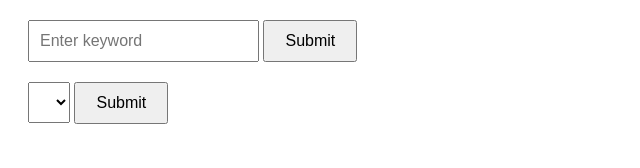
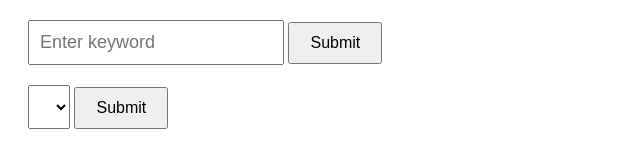
Before and after one commit to asadfullstackdev/fullsatck-rim-product-assessment, an Electron app: page frontend/index.html in a window 800 px wide. Shown: the whole page, without its empty margins (0-640 px from the left). Drawn offline with Linux system fonts and the light colour scheme; no server answers.

Commit message:
Minor styling change and removed extra comments

```diff
--- a/frontend/renderer.js
+++ b/frontend/renderer.js
@@ -14,7 +14,6 @@ document.getElementById("submit-machine").addEventListener("click", () => {
   });
 });
 
-// Fetch the machine list and update the UI
 ipcRenderer.invoke("get-machines").then((machines) => {
   if (machines.length > 0) {
     const machineSelect = document.getElementById("machine-select");
--- a/frontend/style.css
+++ b/frontend/style.css
@@ -10,7 +10,7 @@ body {
   input,
   select {
     padding: 10px;
-    font-size: 16px;
+    font-size: 18px;
   }
 
   button {
```
Also changed, not shown: 2 other files.
